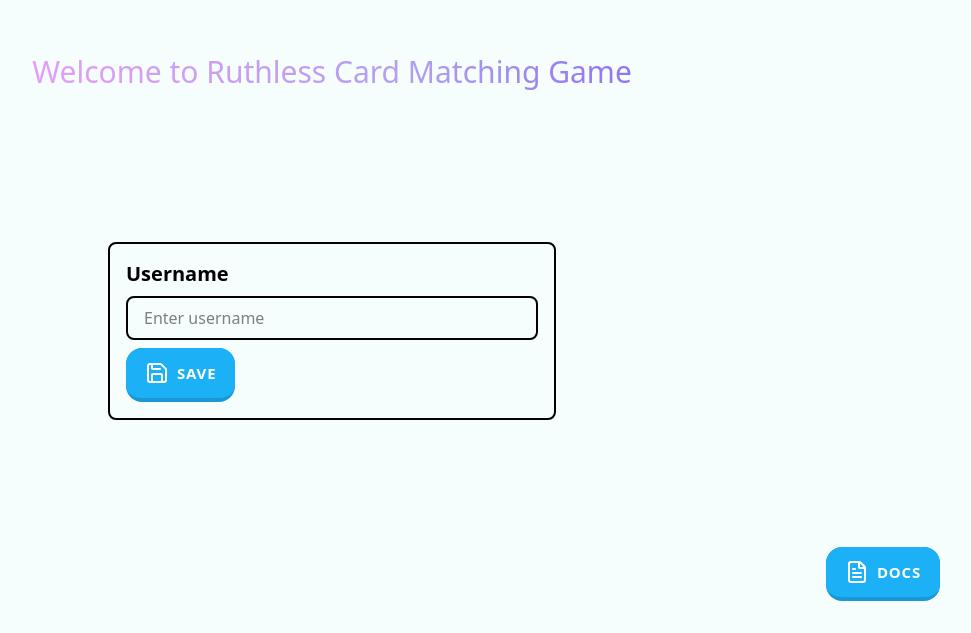
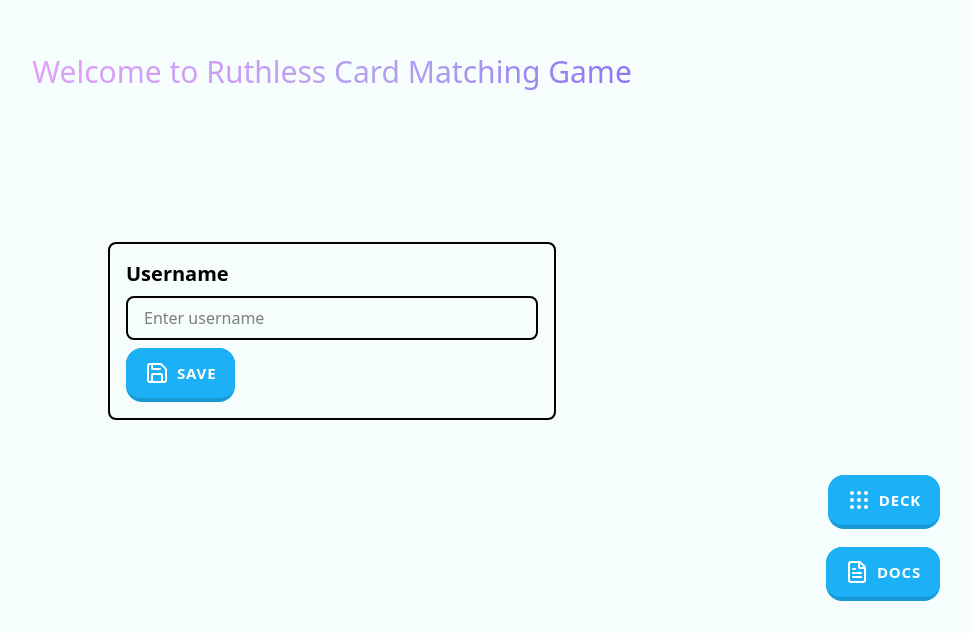
Before and after one commit to RawnakHasan/Ruthless-Card-Matching-Game-Client, a React (Vite) app: page / in a window 1280 px wide. Shown: the part 167-800 px from the top of the page, without its empty margins (308-1279 px from the left). Built offline with nearby package versions, Linux system fonts and the light colour scheme; no server answers.

Commit message:
Deck button added to homepage

```diff
--- a/src/routes/docs.tsx
+++ b/src/routes/docs.tsx
@@ -25,6 +25,7 @@ function RouteComponent() {
         <HowToPlay />
         <CardRules />
       </div>
+      <p className="text-9xl text-red-500 text-center font-semibold">Work in Progress</p>
     </div>
   );
 }
--- a/src/routes/index.tsx
+++ b/src/routes/index.tsx
@@ -6,7 +6,7 @@ import GameCreation from "@/components/GameCreation";
 import { serverUrl } from "@/env";
 import GradientText from "@/components/ui/GradientText";
 import { PrimaryButton } from "@/components/ui/Button";
-import { FileText } from "lucide-react";
+import { FileText, Grip } from "lucide-react";
 
 export const Route = createFileRoute("/")({
   component: RouteComponent,
@@ -33,6 +33,9 @@ function RouteComponent() {
       <Link to="/docs" className="absolute bottom-8 right-8">
         <PrimaryButton icon={<FileText />}>Docs</PrimaryButton>
       </Link>
+      <Link to="/deck" className="absolute bottom-26 right-8">
+        <PrimaryButton icon={<Grip />}>Deck</PrimaryButton>
+      </Link>
     </div>
   );
 }
```
